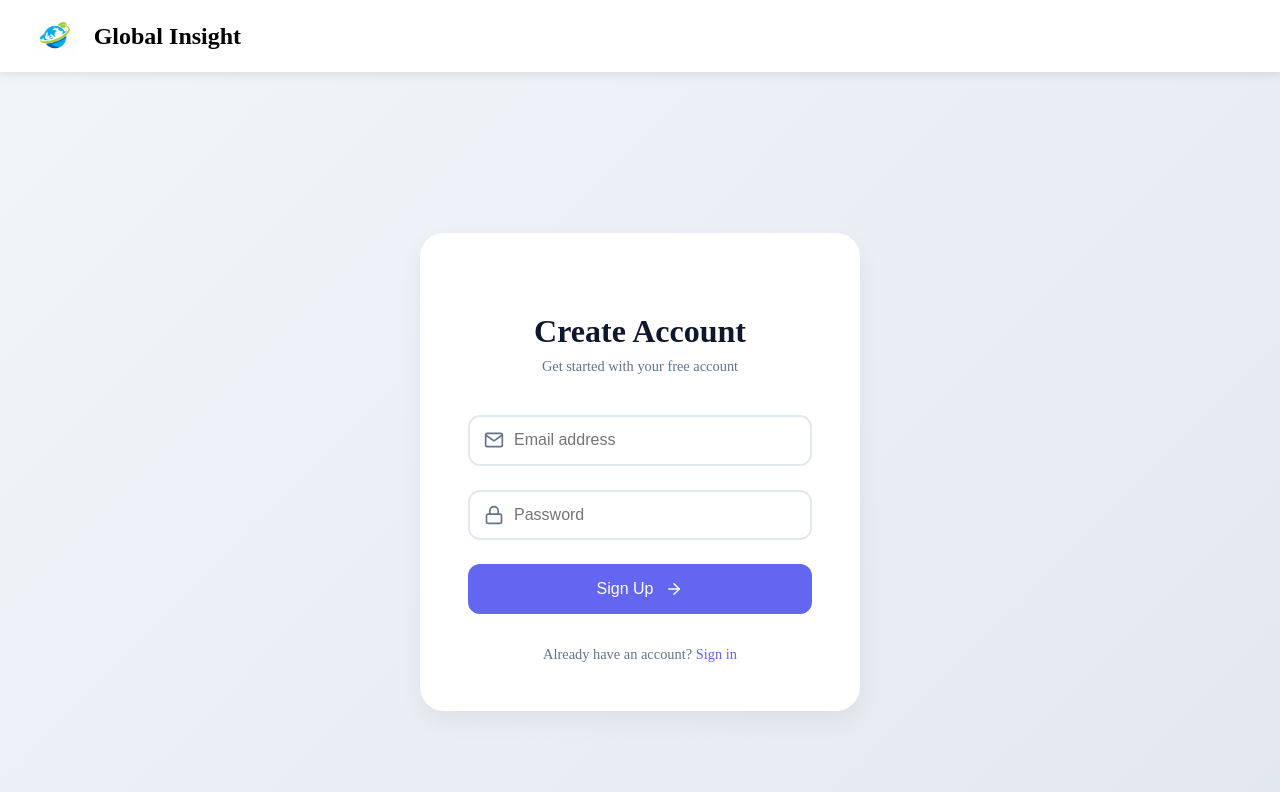
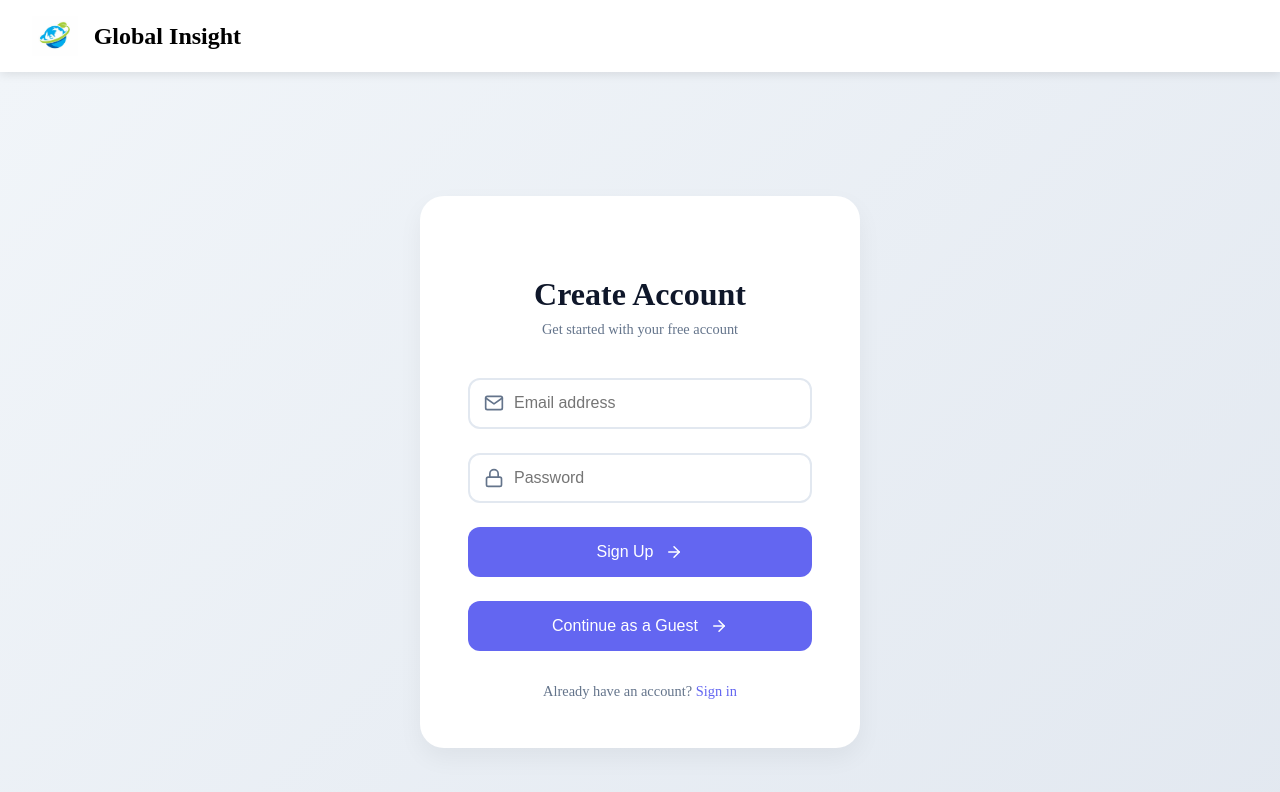
Before and after one commit to rajthakare237/BLOG-MERN-STACK-TS, a React (Vite) app in the folder frontend/: page /api/auth/sign-up in a window 1280 px wide. Shown: the top 792 px of the page. Built offline with nearby package versions, Linux system fonts and the light colour scheme.

Commit message:
added guest login functionality

```diff
--- a/frontend/src/Pages/Login/Login.tsx
+++ b/frontend/src/Pages/Login/Login.tsx
@@ -15,6 +15,14 @@ const Login: React.FC = () => {
   const [email, setEmail] = useState('');
   const [password, setPassword] = useState('');
   const [isLoading, setIsLoading] = useState(false);
+
+  const handleGuestLogin = () => {
+    setIsLoading(true);
+    dispatch(login("guest@gmail.com", "guestToken", "guest", "This is a guest account", "https://res.cloudinary.com/dc3sxqqjg/image/upload/v1742625370/hw2rd7pepiena51fne88.jpg"));
+    navigate('/');
+    setIsLoading(false);
+
+  }
 
   const handleLogin = async () => {
     setIsLoading(true);
@@ -84,6 +92,20 @@ const Login: React.FC = () => {
               </>
             )}
           </button>
+          <button
+            className="auth-button"
+            onClick={handleGuestLogin}
+            disabled={isLoading}
+          >
+            {isLoading ? (
+              <div className="spinner"></div>
+            ) : (
+              <>
+                Continue as a Guest
+                <FiArrowRight className="button-icon" />
+              </>
+            )}
+          </button>
         </div>
 
         <div className="auth-footer">
--- a/frontend/src/Pages/SignUp/SignUp.tsx
+++ b/frontend/src/Pages/SignUp/SignUp.tsx
@@ -2,6 +2,9 @@ import React, { useState } from "react";
 import axios from "axios";
 import { FiLock, FiMail, FiArrowRight } from 'react-icons/fi';
 import './SignUp.css';
+import { useNavigate } from "react-router-dom";
+import { useDispatch } from "react-redux";
+import { login } from '../../actions/authActions';
 
 
 const backend_url = import.meta.env.VITE_BACKEND_URL;
@@ -10,6 +13,16 @@ const SignUp: React.FC = () => {
   const [email, setEmail] = useState("");
   const [password, setPassword] = useState("");
   const [isLoading, setIsLoading] = useState(false);
+  const dispatch = useDispatch();
+  const navigate = useNavigate();
+
+  const handleGuestLogin = () => {
+      setIsLoading(true);
+      dispatch(login("guest@gmail.com", "guestToken", "guest", "This is a guest account", "https://res.cloudinary.com/dc3sxqqjg/image/upload/v1742625370/hw2rd7pepiena51fne88.jpg"));
+      navigate('/');
+      setIsLoading(false);
+
+  }
 
   const handleSignUp = async () => {
     setIsLoading(true);
@@ -65,6 +78,20 @@ const SignUp: React.FC = () => {
             ) : (
               <>
                 Sign Up
+                <FiArrowRight className="button-icon" />
+              </>
+            )}
+          </button>
+          <button
+            className="auth-button"
+            onClick={handleGuestLogin}
+            disabled={isLoading}
+          >
+            {isLoading ? (
+              <div className="spinner"></div>
+            ) : (
+              <>
+                Continue as a Guest
                 <FiArrowRight className="button-icon" />
               </>
             )}
```
